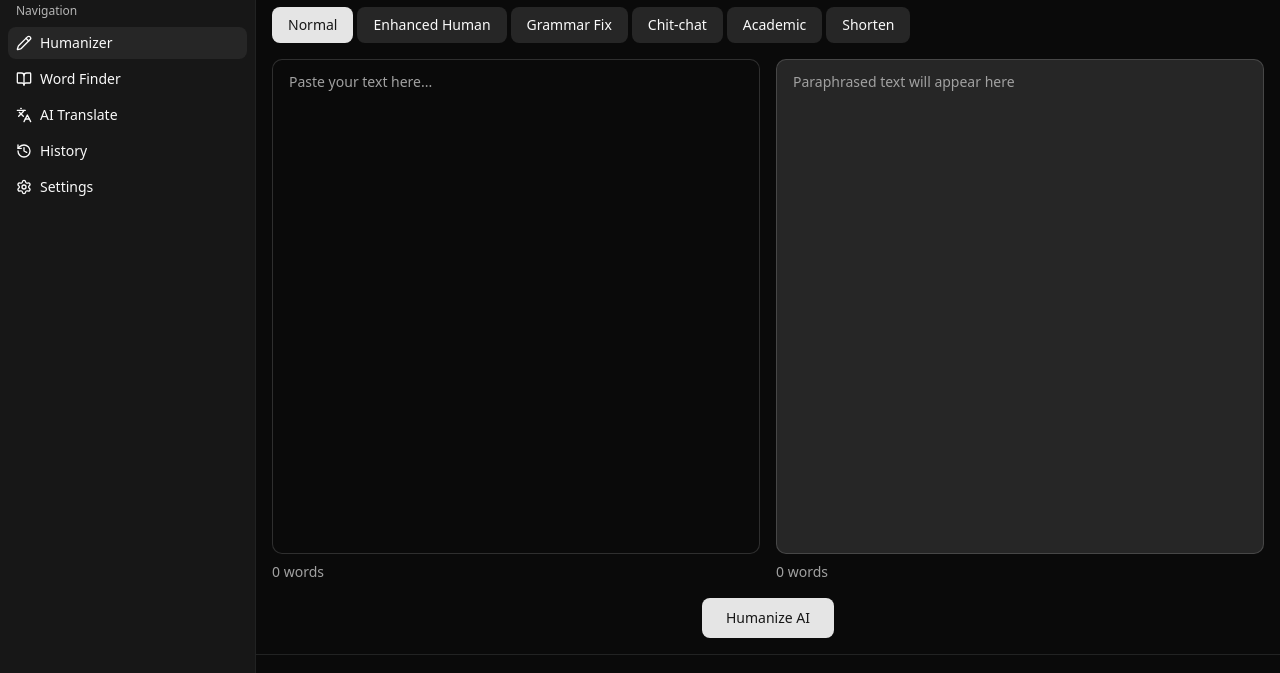
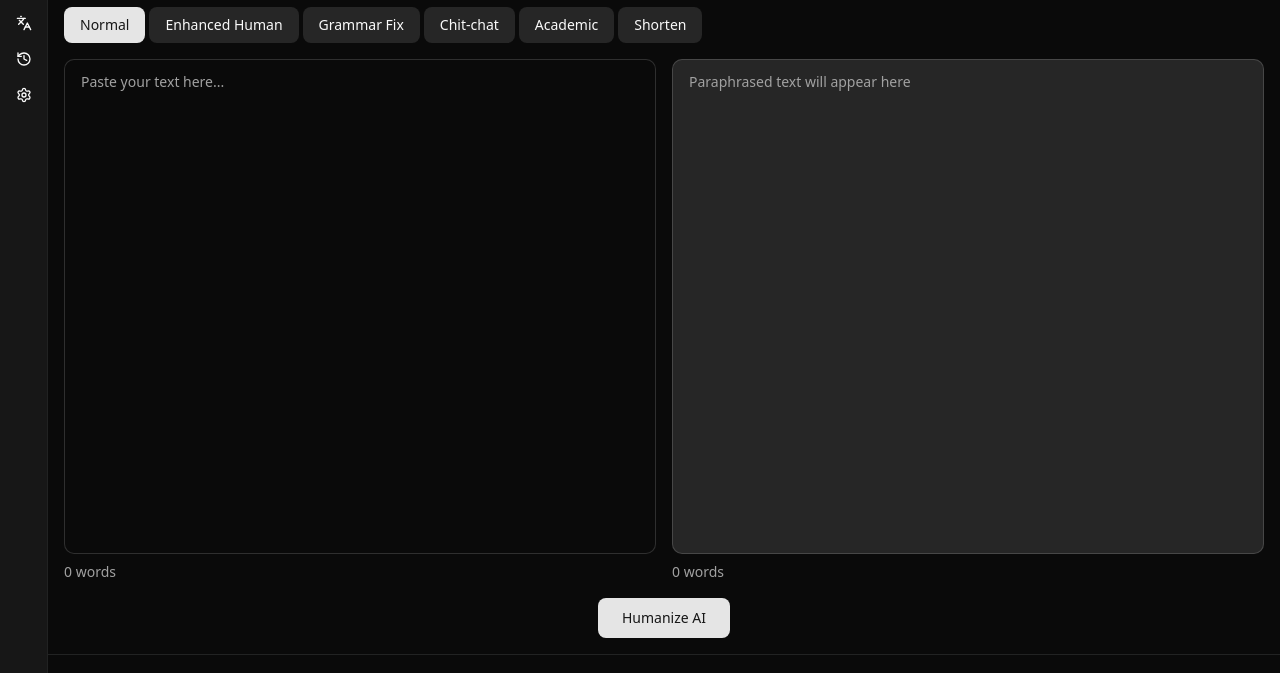
Before and after one commit to UmmItKin/humanizeAI, an Astro site: page / in a window 1280 px wide. Shown: the part 73-746 px from the top of the page. Built offline with nearby package versions, Linux system fonts and the light colour scheme; Astro itself is replaced by a stand-in of ours.

Commit message:
style: set default sidebar state to closed

```diff
--- a/src/components/AppLayout.tsx
+++ b/src/components/AppLayout.tsx
@@ -96,9 +96,9 @@ export function AppLayout({ children, title, currentSection, onSectionChange }:
   const [open, setOpen] = useState(() => {
     if (typeof window !== "undefined") {
       const savedState = localStorage.getItem("sidebar:state")
-      return savedState ? savedState === "true" : true
+      return savedState ? savedState === "true" : false
     }
-    return true
+    return false
   })
 
   const handleOpenChange = (newOpen: boolean) => {
```
